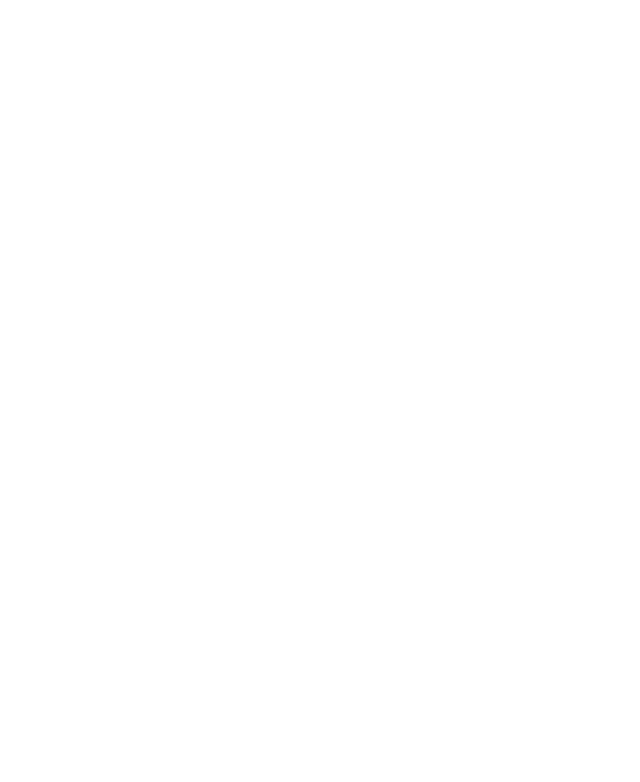
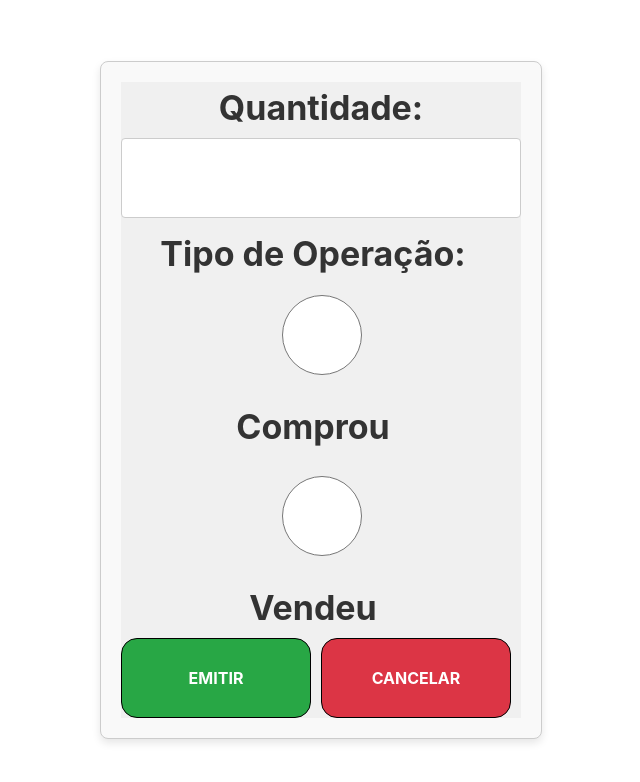
Before and after one commit to WilliamJardim/stock, a React (Vite) app in the folder frontend-react/: page /baixa/1 in a window 1280 px wide. Shown: the top 782 px of the page, without its empty margins (319-959 px from the left). Built offline with nearby package versions, Linux system fonts and the light colour scheme.

Commit message:
Começando o formulario de dar baixa no estoque

```diff
--- a/frontend-react/src/pages/BaixaProduto/index.tsx
+++ b/frontend-react/src/pages/BaixaProduto/index.tsx
@@ -7,9 +7,106 @@
 
 export default function BaixaProduto(){
 
+    const parametrosURL               = useParams<{ idProduto:string }>();
+    const idProduto:string            = parametrosURL.idProduto!;
+    const [tipoBaixa,  setTipoBaixa]  = useState('venda');
+    const [quantidade, setQuantidade] = useState('');
+    const navigate                    = useNavigate();
+
+    const baixarQuantidade = function(){
+      const url = `http://localhost:3000/baixa/${idProduto}`; // substitua pelo endpoint desejado
+
+      fetch(url, {
+        method: 'POST', // Define o método como POST
+        headers: {
+          'Content-Type': 'application/json' // Define o tipo de conteúdo como JSON
+        },
+        body: JSON.stringify({
+          idProduto  : idProduto,
+          tipoBaixa  : tipoBaixa,
+          quantidade : quantidade
+        }) // Converte os dados para JSON
+      })
+      .then(response => {
+        if (!response.ok) {
+          throw new Error('Erro na requisição'); // Lança um erro se a resposta não for ok
+        }
+        return response.json(); // Converte a resposta para JSON
+      })
+      .then(data => {
+         console.log('Resposta do servidor:', data)
+         navigate('/');
+      }) // Manipula a resposta do servidor
+      .catch(error => console.error('Erro:', error)); // Captura e exibe erros
+    }
+
+    const handleSubmit = (e: React.FormEvent) => {
+      e.preventDefault();
+
+      baixarQuantidade();
+
+      // Limpa os campos do formulário
+      setQuantidade('');
+      navigate('/');
+    };
+
+    const handleCancel = () => {
+      // Limpa os campos do formulário
+      setQuantidade('');
+      navigate('/');
+    };
+
+    const setOperacao = function(tipo:string){
+      setTipoBaixa(tipo);
+    }
+
     return (
       <div className='formulario-baixa-produto'>
+          <form onSubmit={handleSubmit}>
 
+            <div>
+              <label htmlFor="quantidade">Quantidade:</label>
+              <input
+                type="number"
+                id="quantidade"
+                name="quantidade"
+                value={quantidade}
+                onChange={(e) => setQuantidade(e.target.value)}
+                required
+                min="1"
+              />
+            </div>
+
+            <div className="campo-operacao">
+              <label>Tipo de Operação:</label>
+              <div className="opcoes">
+                <input
+                  type="radio"
+                  id="comprou"
+                  name="operacao"
+                  value="comprou"
+                  onChange={(e) => setOperacao(e.target.value)}
+                  required
+                />
+                <label htmlFor="comprou">Comprou</label>
+
+                <input
+                  type="radio"
+                  id="vendeu"
+                  name="operacao"
+                  value="vendeu"
+                  onChange={(e) => setOperacao(e.target.value)}
+                  required
+                />
+                <label htmlFor="vendeu">Vendeu</label>
+              </div>
+            </div>
+
+            <div className='botoes'>
+              <button type="submit"> Emitir </button>
+              <button type="button" onClick={handleCancel}>Cancelar</button>
+            </div>
+          </form>
       </div>
     );
 
--- a/frontend-react/src/pages/BaixaProduto/style.scss
+++ b/frontend-react/src/pages/BaixaProduto/style.scss
@@ -1,3 +1,147 @@
 .formulario-baixa-produto{
+    // Variáveis para cores
+    $cor-primaria: #28a745;
+    $cor-secundaria: #dc3545;
+    $cor-borda: #ccc;
+    $cor-fundo: #f9f9f9;
+    $cor-fundo-container: #f0f0f0;
+    $cor-texto: #333;
 
+    $form-padding: 20px;
+    $input-padding: 10px;
+    $input-font-size: 24px;
+    $input-label-font-size: 34px;
+    $button-font-size: 16px;
+    $button-padding: 10px 20px;
+    $button-radius: 4px;
+    $border-radius: 8px;
+    $campo-margin-bottom: 10px; // Reduzir o espaço entre os campos
+
+    div {
+        display: flex;
+        justify-content: center;
+        align-items: center;
+        min-height: 10vh;
+        background-color: $cor-fundo-container;
+    }
+
+    form {
+        display: flex;
+        flex-direction: column;
+        max-width: 400px;
+        margin: 0 auto;
+        padding: $form-padding;
+        border: 1px solid $cor-borda;
+        border-radius: $border-radius;
+        box-shadow: 0 4px 8px rgba(0, 0, 0, 0.1);
+        background-color: $cor-fundo;
+
+        div{
+            display: flex;
+            flex-direction: column;
+        }
+
+        // Estilo dos campos de entrada
+        input {
+            margin-bottom: $campo-margin-bottom;
+            padding: $input-padding;
+            font-size: $input-font-size;
+            border: 1px solid $cor-borda;
+            border-radius: $button-radius;
+            width: 100%;
+            box-sizing: border-box;
+            height: 80px;
+        }
+
+        // Estilo das labels
+        label {
+            margin-bottom: 5px;
+            font-weight: bold;
+            color: $cor-texto;
+            font-size: $input-label-font-size;
+        }
+
+        .botoes{
+            display: flex;
+            flex-direction: row;
+
+            // Estilo dos botões
+            button {
+                padding: $button-padding;
+                font-size: $button-font-size;
+                margin-right: 10px;
+                cursor: pointer;
+                border-radius: $button-radius;
+                border: none;
+                transition: background-color 0.3s;
+                width: 200px;
+                height: 80px;
+                font-weight: bold;
+                text-transform: uppercase;
+                border: solid 1px black;
+                border-radius: 16px;
+
+                &:hover {
+                background-color: darken($cor-primaria, 10%);
+                }
+            }
+
+            // Botão Cadastrar
+            button[type="submit"] {
+                background-color: $cor-primaria;
+                color: white;
+
+                &:hover {
+                background-color: darken($cor-primaria, 10%);
+                }
+            }
+
+            // Botão Cancelar
+            button[type="button"] {
+                background-color: $cor-secundaria;
+                color: white;
+
+                &:hover {
+                background-color: darken($cor-secundaria, 10%);
+                }
+            }
+        }
+
+        // Estilo do container dos botões para alinhamento
+        div.buttons {
+            display: flex;
+            justify-content: space-between;
+            margin-top: 20px; // Garantir espaçamento adequado entre os botões
+        }
+
+        .campo-quantidade,
+        .campo-operacao {
+            display: flex;
+            flex-direction: column;
+            gap: 0.5rem;
+        }
+
+        .campo-operacao {
+            display: flex;
+            align-items: center;
+            width: 100%;
+
+            label {
+                margin-right: 1rem;
+                font-weight: bold;
+            }
+
+            .opcoes {
+                display: flex;
+                flex-direction: column;
+                align-items: center;
+                gap: 1rem;
+                width: 100%;
+
+                input[type="radio"] {
+                    margin-right: 0.25rem;
+                }
+            }
+        }
+    }
 }
--- a/frontend-react/src/pages/CadastrarProduto/index.tsx
+++ b/frontend-react/src/pages/CadastrarProduto/index.tsx
@@ -66,7 +66,7 @@
       if (!response.ok) {
         throw new Error('Erro na requisição'); // Lança um erro se a resposta não for ok
       }
-      debugger
+
       return response.json(); // Converte a resposta para JSON
     })
     .then(data => {
```
Also changed, not shown: 1 other file (tests, documents, lock files or other folders).
